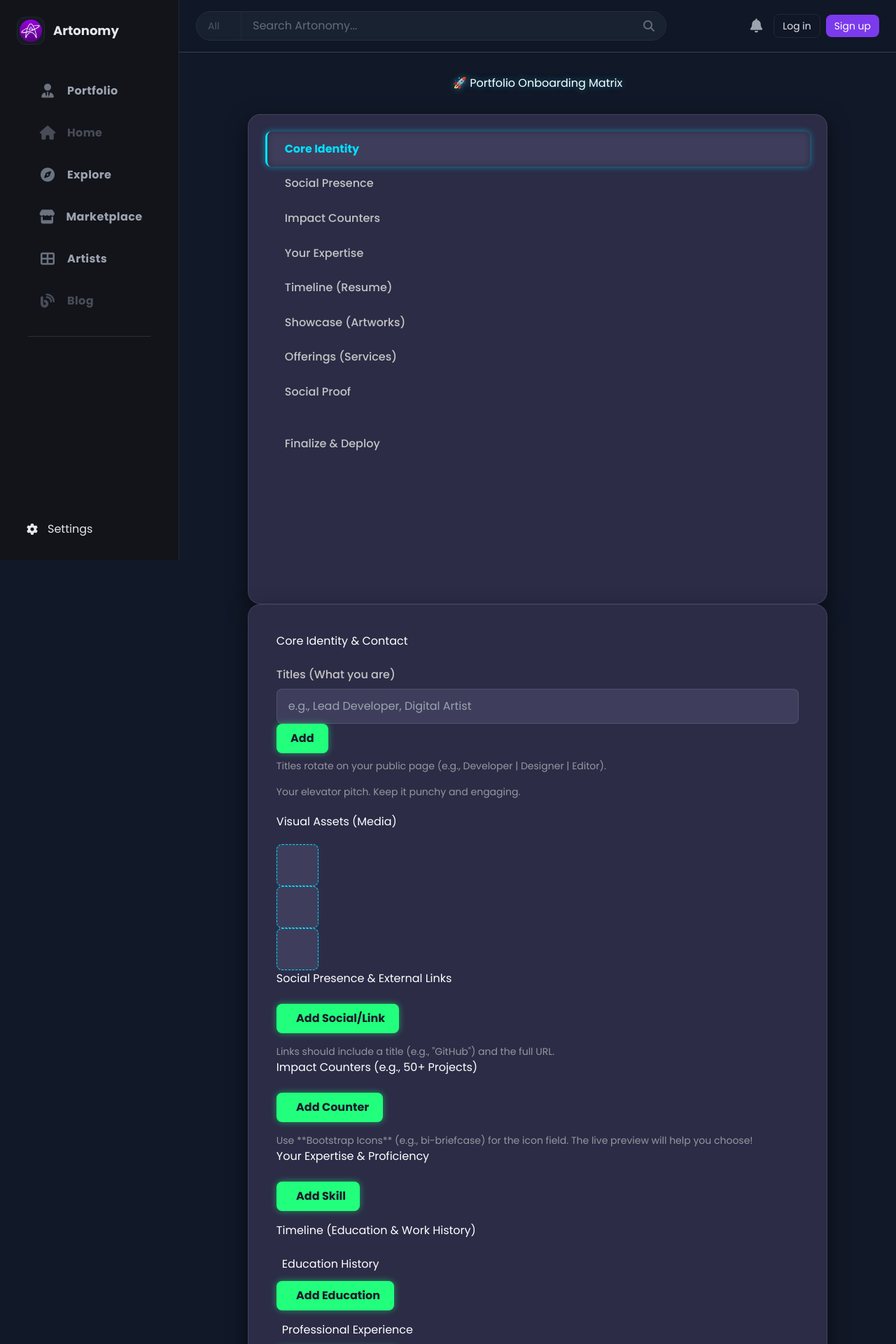
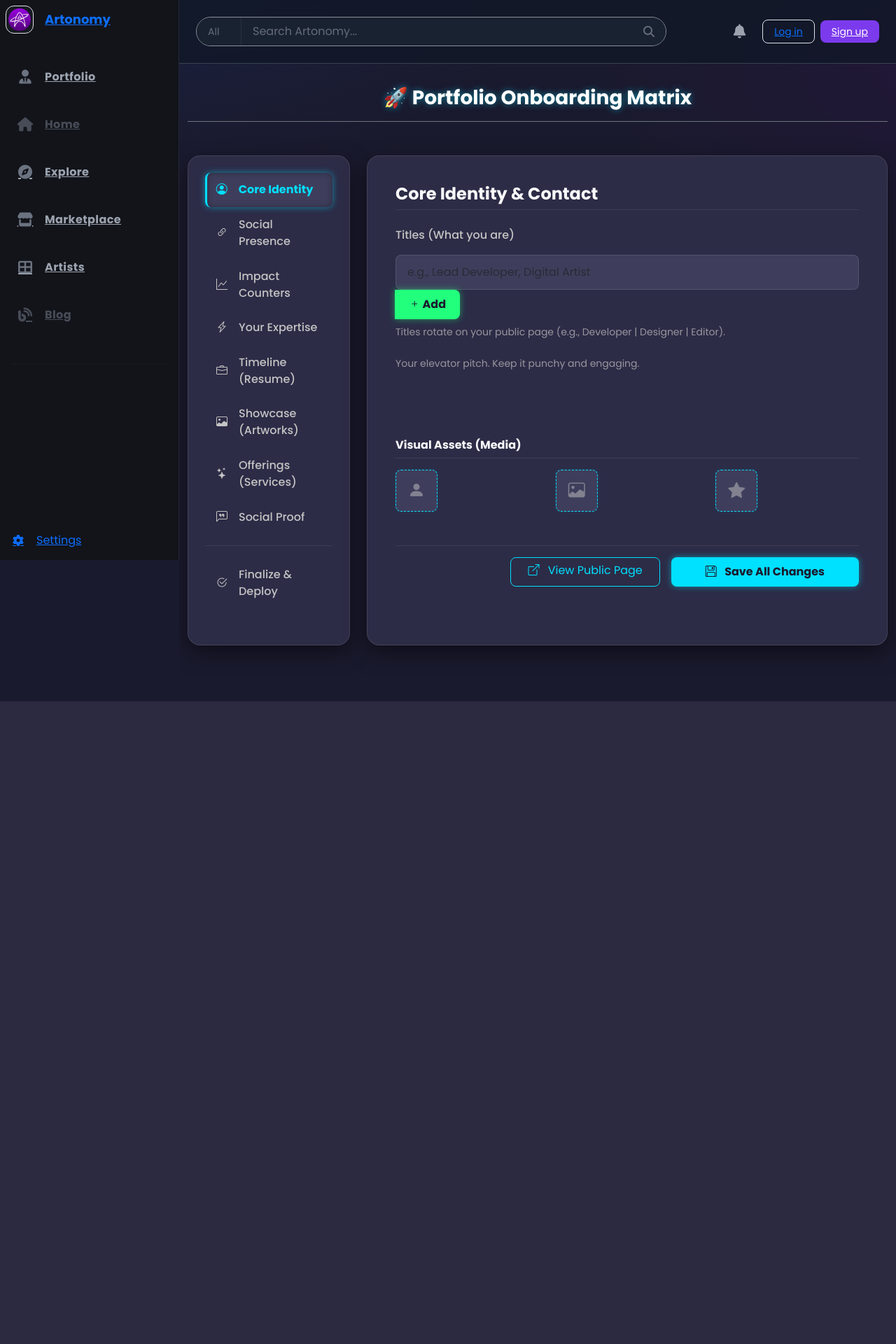
Before and after one commit to hirbodprime/artonomy, a Django app: template templates/portfolio/onboarding.html in a window 1280 px wide. Shown: the top 1920 px of the page at 70% size. After the commit the page ends 1002 px from the top, so only its background shows below. Run offline with Django 5.2, Linux system fonts and the light colour scheme; the template is opened without the code that fills it, so the values that code supplies are empty; some libraries are stand-ins or nearby versions.

Commit message:
css and js back for the onaborading html

```diff
--- a/templates/portfolio/onboarding.html
+++ b/templates/portfolio/onboarding.html
@@ -3,12 +3,83 @@
 {% block title %}Setup your portfolio{% endblock %}
 
 {% block content %}
+
+  <!-- Add Bootstrap 5.3.2 CSS and Icons -->
+  <link rel="stylesheet" href="https://cdn.jsdelivr.net/npm/bootstrap@5.3.2/dist/css/bootstrap.min.css">
+  <link rel="stylesheet" href="https://cdn.jsdelivr.net/npm/bootstrap-icons@1.11.3/font/bootstrap-icons.min.css">
+  <script src="https://cdn.jsdelivr.net/npm/bootstrap@5.3.2/dist/js/bootstrap.bundle.min.js"></script>
+
 <style>
 /* * ============================================
  * 1. CSS Variables & Base Styles (Cyber-Glow)
  * ============================================
  */
+ /* Global Neon Variables */
+    :root{
+      --brand-primary: #570080;
+      --brand-secondary: #216CFF;
+      --brand-accent: #11C865;
+      --bg-0: #0c0d12; /* Darkest Background */
+      --bg-1: #121420; /* Card/Panel Background */
+      --bg-2: #181b2a; /* Input/Hover Background */
+      --text-1: #eef1ff;
+      --text-2: #b7bdd3;
+      --border-1: rgba(255,255,255,.08);
+      --red-alert: #ff4d4d;
+      --shadow-soft: 0 4px 15px rgba(0,0,0,.15);
+      --shadow-deep: 0 10px 30px rgba(0,0,0,.45);
+      --radius-lg: 16px;
+      --radius-md: 12px;
+      --radius-sm: 8px;
+    }
 
+    body{
+      /* Subtle dark background with gradient noise */
+      background: radial-gradient(1200px 600px at 10% -10%, rgba(33,108,255,.1), transparent 60%),
+                  radial-gradient(900px 450px at 110% 10%, rgba(87,0,128,.12), transparent 60%),
+                  var(--bg-0) !important;
+      font-family: 'Inter', sans-serif;
+      color: var(--text-1) !important;
+      min-height: 100vh;
+    }
+
+    /* Navbar Styling */
+    .navbar {
+      background-color: var(--bg-0) !important;
+      border-bottom: 1px solid var(--border-1);
+      box-shadow: var(--shadow-deep);
+      z-index: 1000;
+    }
+    .navbar-brand {
+      color: var(--brand-accent) !important;
+      font-weight: 700;
+      text-shadow: 0 0 5px var(--brand-accent), 0 0 10px var(--brand-accent);
+      transition: text-shadow 0.3s ease;
+    }
+    .btn-outline-neon {
+      color: var(--text-1);
+      border: 1px solid var(--border-1);
+      border-radius: var(--radius-sm);
+      transition: all 0.2s ease;
+    }
+    .btn-outline-neon:hover {
+      color: var(--brand-secondary) !important;
+      border-color: var(--brand-secondary);
+      box-shadow: 0 0 10px rgba(33,108,255, 0.4);
+    }
+    .btn-neon-primary {
+      background-color: var(--brand-primary);
+      color: white;
+      border: none;
+      border-radius: var(--radius-sm);
+      box-shadow: 0 0 8px rgba(87,0,128, 0.7);
+      transition: all 0.3s ease;
+      font-weight: 600;
+    }
+    .btn-neon-primary:hover {
+      background-color: var(--brand-secondary);
+      box-shadow: 0 0 15px rgba(33,108,255, 0.7);
+    }
 /* Redefine base colors for a strong dark/neon contrast */
 :root {
     --bg-0: #1a1a2e; /* Darkest background */
```
